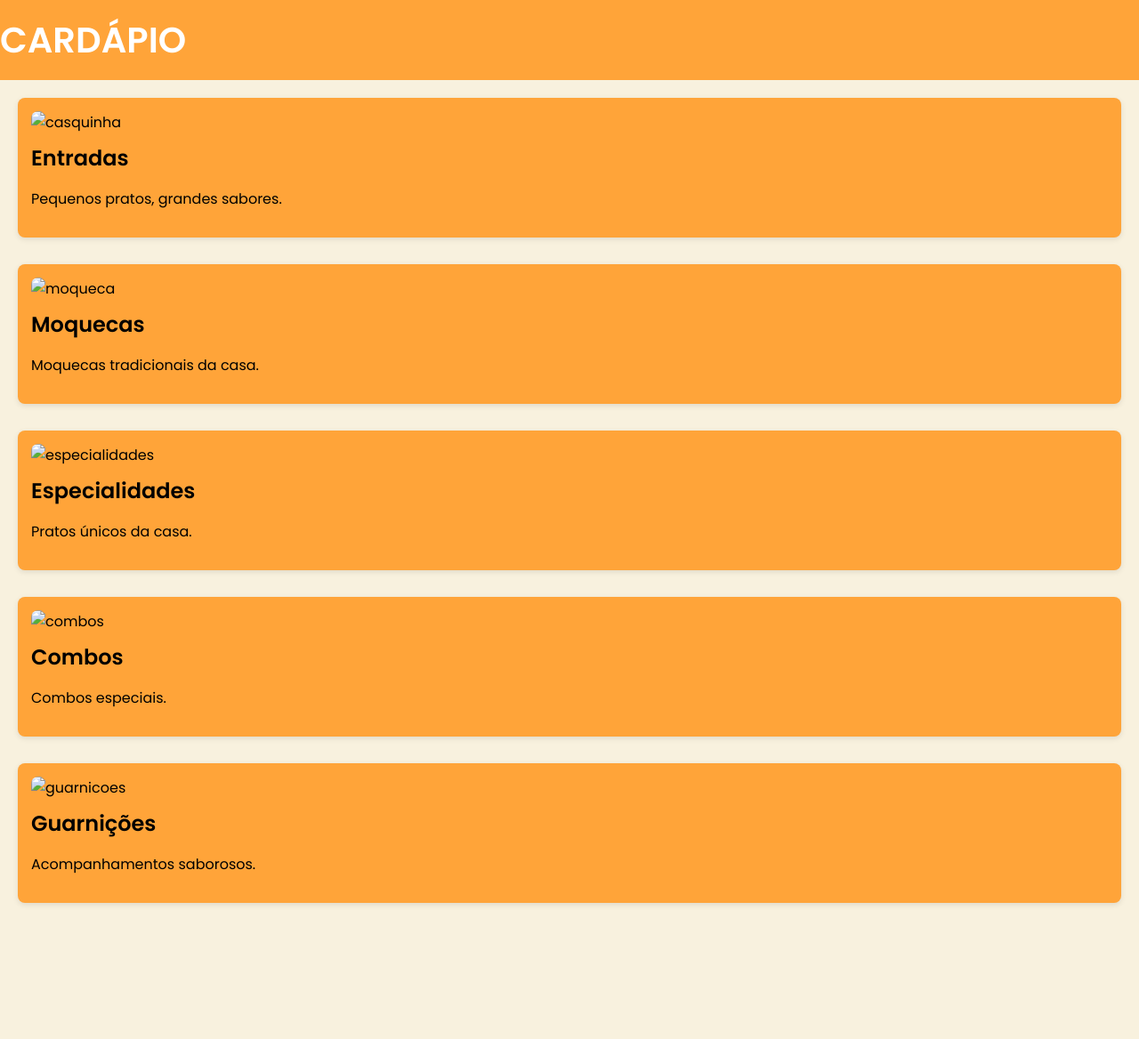
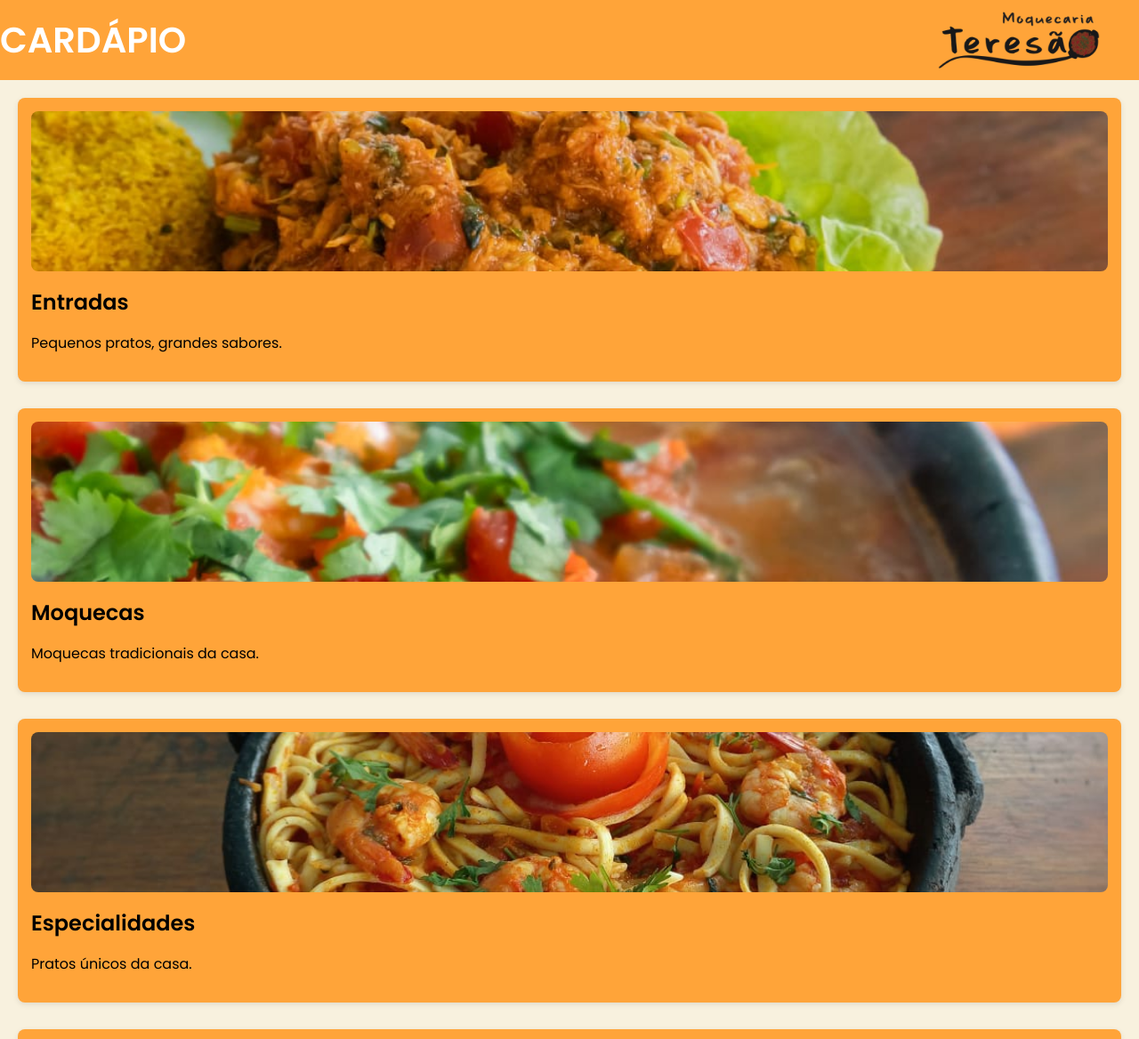
Before and after one commit to Luisavva/CardapioTeresao, a plain HTML site: page index.html in a window 1280 px wide. Shown: the top 1168 px of the page at 89% size. Before the commit the page ends 1035 px from the top, so only its background shows below. Drawn offline with Linux system fonts and the light colour scheme.

Commit message:
Update index.html

```diff
--- a/index.html
+++ b/index.html
@@ -13,7 +13,7 @@
 
 <header class="top-bar">
     <h1>CARDÁPIO</h1>
-    <img src="imgs/logo.png" alt="Logo do restaurante">
+    <img src="logo.png" alt="Logo do restaurante">
 </header>
 
 <section class="cardapio">
@@ -24,7 +24,7 @@
     <div class="prato-container">
         <input type="checkbox" id="entradas" class="toggle">
         <label for="entradas" class="prato">
-        <img src="imgs/entrada.jpeg" alt="casquinha">
+        <img src="entrada.jpeg" alt="casquinha">
             <h2>Entradas</h2>
             <p>Pequenos pratos, grandes sabores.</p>
         </label>
@@ -81,7 +81,7 @@
     <div class="prato-container">
         <input type="checkbox" id="moquecas" class="toggle">
         <label for="moquecas" class="prato">
-            <img src="imgs/moqueca.jpeg" alt="moqueca">
+            <img src="moqueca.jpeg" alt="moqueca">
             <h2>Moquecas</h2>
             <p>Moquecas tradicionais da casa.</p>
         </label>
@@ -169,7 +169,7 @@
     <div class="prato-container">
         <input type="checkbox" id="especialidades" class="toggle">
         <label for="especialidades" class="prato">
-            <img src="imgs/macarrão.jpeg" alt="especialidades">
+            <img src="macarrão.jpeg" alt="especialidades">
             <h2>Especialidades</h2>
             <p>Pratos únicos da casa.</p>
         </label>
@@ -244,7 +244,7 @@
     <div class="prato-container">
         <input type="checkbox" id="combos" class="toggle">
         <label for="combos" class="prato">
-        <img src="imgs/MoquecaFogao.jpeg" alt="combos">
+        <img src="MoquecaFogao.jpeg" alt="combos">
             <h2>Combos</h2>
             <p>Combos especiais.</p>
         </label>
@@ -289,7 +289,7 @@
     <div class="prato-container">
         <input type="checkbox" id="guarnicoes" class="toggle">
         <label for="guarnicoes" class="prato">
-            <img src="imgs/guarnicoes.jpeg" alt="guarnicoes">
+            <img src="guarnicoes.jpeg" alt="guarnicoes">
             <h2>Guarnições</h2>
             <p>Acompanhamentos saborosos.</p>
         </label>
```
